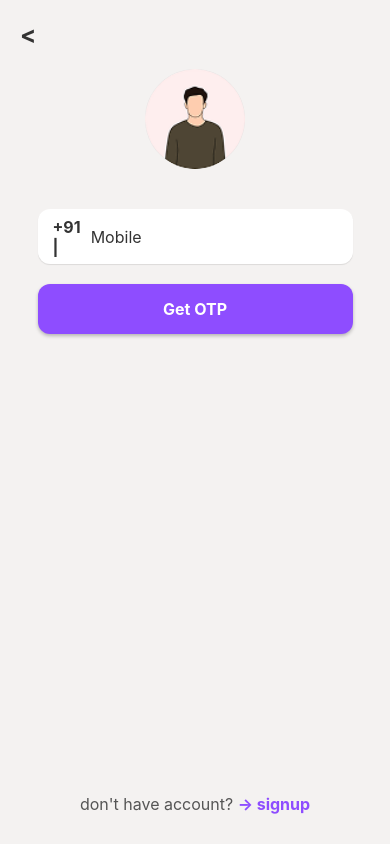
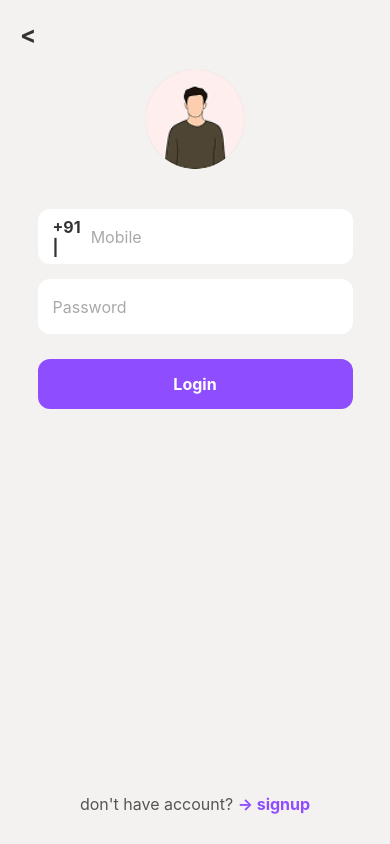
Before and after one commit to Amankumar140/SmartBus_FullStack, a React Native app in the folder App/: screen /Login in a window 390 px wide. Built offline with nearby package versions, Linux system fonts and the light colour scheme.

Commit message:
login signup is established

```diff
--- a/App/src/Screens/Login_Signup/LoginScreen.jsx
+++ b/App/src/Screens/Login_Signup/LoginScreen.jsx
@@ -1,4 +1,4 @@
-import React, { useState, useRef } from 'react';
+import React, { useState } from 'react';
 import {
   StyleSheet,
   View,
@@ -9,27 +9,44 @@ import {
   KeyboardAvoidingView,
   Platform,
 } from 'react-native';
-
 import { SafeAreaView } from 'react-native-safe-area-context';
+import apiClient from '../../api/client'; // 1. Import the API client
+import AsyncStorage from '@react-native-async-storage/async-storage'; // 2. Import AsyncStorage
 
 const LoginScreen = ({ navigation, onLogin }) => {
   const [mobileNumber, setMobileNumber] = useState('');
-  const [otp, setOtp] = useState(Array(6).fill(''));
-  const [showOtpInput, setShowOtpInput] = useState(false); // State to control OTP input visibility
-  const otpInputs = useRef([]);
+  const [password, setPassword] = useState(''); // 3. State for the password input
+  const [error, setError] = useState('');       // 4. State for displaying errors
 
-  const handleGetOtp = () => {
-    // In a real app, you'd send an API request here to get OTP
-    console.log('Get OTP for:', mobileNumber);
-    // For now, let's just simulate showing the OTP input
-    setShowOtpInput(true);
-    // You'd also start a resend timer here
-  };
+  const handleLogin = async () => {
+    setError(''); // Clear previous errors
+    if (!mobileNumber || !password) {
+      return setError('Please provide mobile number and password.');
+    }
 
-  const handleLogin = () => {
-    const otpValue = otp.join('');
-    console.log('Verifying OTP:', otpValue);
-    onLogin();
+    try {
+      // 5. Make a POST request to the backend's login endpoint
+      const response = await apiClient.post('/auth/login', {
+        mobile_no: mobileNumber,
+        password: password,
+      });
+
+      // 6. Extract the token from the response
+      const token = response.data.token;
+
+      // 7. Save the token securely to the device's storage
+      await AsyncStorage.setItem('user_token', token);
+      console.log('Token saved successfully');
+
+      // 8. If login succeeds, call onLogin to switch to the main app
+      onLogin();
+
+    } catch (err) {
+      // 9. If the API call fails, catch the error
+      const errorMessage = err.response?.data?.message || 'Invalid credentials or server error.';
+      console.error('Login failed:', errorMessage);
+      setError(errorMessage);
+    }
   };
 
   return (
@@ -40,14 +57,13 @@ const LoginScreen = ({ navigation, onLogin }) => {
       >
         <View style={styles.header}>
           <TouchableOpacity onPress={() => navigation.navigate('Landing')}>
-            <Text style={styles.backButton}>&lt;</Text>{' '}
-            {/* Placeholder for back arrow */}
+            <Text style={styles.backButton}>&lt;</Text>
           </TouchableOpacity>
         </View>
 
         <View style={styles.content}>
           <Image
-            source={require('../../Assets/Profile/avatarLogin.png')} // Make sure this path is correct
+            source={require('../../Assets/Profile/avatarLogin.png')}
             style={styles.avatar}
           />
 
@@ -57,6 +73,7 @@ const LoginScreen = ({ navigation, onLogin }) => {
               <TextInput
                 style={styles.mobileInput}
                 placeholder="Mobile"
+                placeholderTextColor="#A9A9A9"
                 keyboardType="phone-pad"
                 value={mobileNumber}
                 onChangeText={setMobileNumber}
@@ -64,65 +81,22 @@ const LoginScreen = ({ navigation, onLogin }) => {
               />
             </View>
 
-            <TouchableOpacity
-              style={styles.getOtpButton}
-              onPress={handleGetOtp}
-              disabled={mobileNumber.length !== 10}
-            >
-              <Text style={styles.buttonText}>Get OTP</Text>
+            {/* 10. Added a new password input field */}
+            <TextInput
+              style={styles.input}
+              placeholder="Password"
+              placeholderTextColor="#A9A9A9"
+              value={password}
+              onChangeText={setPassword}
+              secureTextEntry // This hides the password characters
+            />
+
+            {/* 11. Conditionally display an error message */}
+            {error ? <Text style={styles.errorText}>{error}</Text> : null}
+
+            <TouchableOpacity style={styles.loginButton} onPress={handleLogin}>
+              <Text style={styles.buttonText}>Login</Text>
             </TouchableOpacity>
-
-            {showOtpInput && (
-              <View style={styles.otpSection}>
-                <TouchableOpacity
-                  onPress={() => console.log('Resend OTP pressed')}
-                  style={styles.resendOtpButton}
-                >
-                  <Text style={styles.resendOtpText}>resend in 30s</Text>
-                </TouchableOpacity>
-
-                <Text style={styles.otpLabel}>Enter OTP</Text>
-                <View style={styles.otpInputContainer}>
-                  {/* For individual boxes, you'd render 6 TextInput components */}
-                  {otp.map((digit, index) => (
-                    <TextInput
-                      key={index}
-                      ref={ref => (otpInputs.current[index] = ref)}
-                      style={styles.otpInputBox}
-                      keyboardType="number-pad"
-                      maxLength={1}
-                      value={digit}
-                      onChangeText={text => {
-                        const newOtp = [...otp];
-                        newOtp[index] = text;
-                        setOtp(newOtp);
-
-                        if (text && index < 5) {
-                          otpInputs.current[index + 1].focus(); // move to next box
-                        }
-                      }}
-                      onKeyPress={({ nativeEvent }) => {
-                        if (
-                          nativeEvent.key === 'Backspace' &&
-                          !otp[index] &&
-                          index > 0
-                        ) {
-                          otpInputs.current[index - 1].focus(); // move back
-                        }
-                      }}
-                    />
-                  ))}
-                </View>
-
-                <TouchableOpacity
-                  style={styles.loginButton}
-                  onPress={handleLogin}
-                  disabled={otp.length !== 6}
-                >
-                  <Text style={styles.buttonText}>Login</Text>
-                </TouchableOpacity>
-              </View>
-            )}
           </View>
         </View>
 
@@ -137,12 +111,12 @@ const LoginScreen = ({ navigation, onLogin }) => {
   );
 };
 
-export default LoginScreen;
-
+// ... copy the full styles object from your original file ...
+// Make sure to add/update these styles:
 const styles = StyleSheet.create({
   container: {
     flex: 1,
-    backgroundColor: '#F4F2F1', // Consistent background
+    backgroundColor: '#F4F2F1',
   },
   keyboardAvoidingView: {
     flex: 1,
@@ -164,9 +138,9 @@ const styles = StyleSheet.create({
   avatar: {
     width: 100,
     height: 100,
-    borderRadius: 50, // Makes it circular
+    borderRadius: 50,
     marginBottom: 40,
-    backgroundColor: '#E0E0E0', // Placeholder background for avatar
+    backgroundColor: '#E0E0E0',
   },
   inputGroup: {
     width: '90%',
@@ -179,12 +153,8 @@ const styles = StyleSheet.create({
     backgroundColor: '#FFFFFF',
     borderRadius: 12,
     paddingHorizontal: 15,
-    marginBottom: 20,
+    marginBottom: 15, // Reduced margin
     height: 55,
-    shadowColor: '#000',
-    shadowOffset: { width: 0, height: 1 },
-    shadowOpacity: 0.1,
-    shadowRadius: 1,
     elevation: 2,
   },
   countryCode: {
@@ -198,66 +168,14 @@ const styles = StyleSheet.create({
     fontSize: 16,
     color: '#333',
   },
-  getOtpButton: {
+  input: { // A new generic style for inputs like Password
     width: '100%',
-    backgroundColor: '#8E4DFF',
-    paddingVertical: 15,
-    borderRadius: 12,
-    alignItems: 'center',
-    justifyContent: 'center',
-    marginBottom: 20,
-    shadowColor: '#000',
-    shadowOffset: { width: 0, height: 2 },
-    shadowOpacity: 0.25,
-    shadowRadius: 3.84,
-    elevation: 5,
-  },
-  buttonText: {
-    color: '#FFFFFF',
-    fontSize: 16,
-    fontWeight: 'bold',
-  },
-  otpSection: {
-    width: '100%',
-    alignItems: 'center',
-  },
-  resendOtpButton: {
-    alignSelf: 'flex-end', // Aligns to the right
-    marginBottom: 20,
-    paddingRight: 5, // Small padding for better touch area
-  },
-  resendOtpText: {
-    color: '#8E4DFF',
-    fontSize: 14,
-    textDecorationLine: 'underline',
-  },
-  otpLabel: {
-    fontSize: 16,
-    color: '#333',
-    alignSelf: 'flex-start', // Aligns to the left
-    marginBottom: 10,
-  },
-  otpInputContainer: {
-    flexDirection: 'row',
-    justifyContent: 'space-between', // Distributes boxes evenly
-    width: '100%', // Take full width
-    marginBottom: 30,
-  },
-  otpInputBox: {
-    width: 45, // Fixed width for each box
-    height: 55,
     backgroundColor: '#FFFFFF',
     borderRadius: 12,
-    textAlign: 'center',
-    fontSize: 20,
-    fontWeight: 'bold',
-    color: '#333',
-    borderWidth: 1,
-    borderColor: '#E0E0E0',
-    shadowColor: '#000',
-    shadowOffset: { width: 0, height: 1 },
-    shadowOpacity: 0.1,
-    shadowRadius: 1,
+    padding: 15,
+    marginBottom: 15,
+    fontSize: 16,
+    height: 55,
     elevation: 2,
   },
   loginButton: {
@@ -267,17 +185,19 @@ const styles = StyleSheet.create({
     borderRadius: 12,
     alignItems: 'center',
     justifyContent: 'center',
-    shadowColor: '#000',
-    shadowOffset: { width: 0, height: 2 },
-    shadowOpacity: 0.25,
-    shadowRadius: 3.84,
+    marginTop: 10, // Added margin
     elevation: 5,
+  },
+  buttonText: {
+    color: '#FFFFFF',
+    fontSize: 16,
+    fontWeight: 'bold',
   },
   signupLinkContainer: {
     flexDirection: 'row',
     justifyContent: 'center',
     alignItems: 'center',
-    marginTop: 'auto', // Pushes to the bottom
+    marginTop: 'auto',
     marginBottom: 30,
   },
   signupText: {
@@ -289,4 +209,11 @@ const styles = StyleSheet.create({
     color: '#8E4DFF',
     fontWeight: 'bold',
   },
+  errorText: {
+    color: 'red',
+    marginBottom: 10,
+    textAlign: 'center',
+  },
 });
+
+export default LoginScreen;
--- a/App/src/Screens/Login_Signup/SignupScreen.jsx
+++ b/App/src/Screens/Login_Signup/SignupScreen.jsx
@@ -1,30 +1,54 @@
 import React, { useState } from 'react';
 import {
-  StyleSheet,
   View,
   Text,
+  StyleSheet,
+  TouchableOpacity,
   Image,
-
+  ScrollView,
   TextInput,
-  TouchableOpacity,
   KeyboardAvoidingView,
   Platform,
-  ScrollView,
 } from 'react-native';
 import { SafeAreaView } from 'react-native-safe-area-context';
+import Icon from 'react-native-vector-icons/MaterialCommunityIcons';
+import apiClient from '../../api/client'; // 1. Import our API client
 
-const SignupScreen = ({navigation, onLogin }) => {
+const SignupScreen = ({ navigation, onLogin }) => {
   const [name, setName] = useState('');
   const [mobile, setMobile] = useState('');
   const [age, setAge] = useState('');
-  const [region, setRegion] = useState('');
+  // const [region, setRegion] = useState('');
   const [email, setEmail] = useState('');
+  const [password, setPassword] = useState(''); // 2. Add state for the password
+  const [error, setError] = useState('');       // 3. Add state to display errors
 
-  const handleSignup = () => {
-    const userDetails = { name, mobile, age, region, email };
-    console.log('Signing up with details:', userDetails);
-    onLogin();
-    // In a real app, you'd send this data to your backend
+  const handleSignup = async () => {
+    setError(''); // Clear previous errors before a new attempt
+    const userDetails = {
+      name: name,
+      mobile_no: mobile,
+      age: age ? parseInt(age) : undefined,
+      // region_of_commute: region,
+      email: email,
+      password: password,
+    };
+
+    try {
+      // 4. Make a POST request to the signup endpoint
+      const response = await apiClient.post('/auth/signup', userDetails);
+
+      console.log('Signup successful:', response.data.message);
+
+      // 5. If signup succeeds, call onLogin() to enter the main app
+      onLogin();
+
+    } catch (err) {
+      // 6. If the API call fails, catch the error
+      const errorMessage = err.response?.data?.message || 'An unexpected error occurred.';
+      console.error('Signup failed:', errorMessage);
+      setError(errorMessage); // Set the error message to display to the user
+    }
   };
 
   return (
@@ -33,63 +57,33 @@ const SignupScreen = ({navigation, onLogin }) => {
         style={{ flex: 1 }}
         behavior={Platform.OS === 'ios' ? 'padding' : 'height'}>
         <View style={styles.header}>
-          <TouchableOpacity onPress={() =>  navigation.navigate("Login")}>
+          <TouchableOpacity onPress={() => navigation.navigate("Login")}>
             <Text style={styles.backButton}>&lt;</Text>
           </TouchableOpacity>
         </View>
 
-        {/* ScrollView allows content to scroll when keyboard is open */}
         <ScrollView contentContainerStyle={styles.content}>
           <Image
-            source={require('../../Assets/Profile/avatarLogin.png')} // Reusing the same asset
+            source={require('../../Assets/Profile/avatarLogin.png')}
             style={styles.avatar}
           />
 
-          <TextInput
-            style={styles.input}
-            placeholder="Name"
-            value={name}
-            placeholderTextColor="#A9A9A9"
-            onChangeText={setName}
-            autoCapitalize="words"
-          />
-          <TextInput
-            style={styles.input}
-            placeholder="Mobile"
-            value={mobile}
-            onChangeText={setMobile}
-            placeholderTextColor="#A9A9A9"
-            keyboardType="phone-pad"
-            maxLength={10}
-          />
-          <TextInput
-            style={styles.input}
-            placeholder="Age"
-            value={age}
-            onChangeText={setAge}
-            placeholderTextColor="#A9A9A9"
-            keyboardType="number-pad"
-          />
+          <TextInput style={styles.input} placeholder="Name" value={name} onChangeText={setName} placeholderTextColor="#A9A9A9" />
+          <TextInput style={styles.input} placeholder="Mobile" value={mobile} onChangeText={setMobile} placeholderTextColor="#A9A9A9" keyboardType="phone-pad" maxLength={10} />
+          <TextInput style={styles.input} placeholder="Age" value={age} onChangeText={setAge} placeholderTextColor="#A9A9A9" keyboardType="number-pad" />
 
-          {/* This is a placeholder for the Region dropdown */}
-          <TouchableOpacity
-            style={styles.input}
-            onPress={() => console.log('Open Region Picker!')}>
-            <Text style={region ? styles.inputText : styles.placeholderText}>
-              {region || 'Region of daily commute'}
-            </Text>
+          {/* <TouchableOpacity style={styles.input} onPress={() => console.log('Open Region Picker!')}>
+            <Text style={region ? styles.inputText : styles.placeholderText}>{region || 'Region of daily commute'}</Text>
             <Text style={styles.dropdownArrow}>▼</Text>
-          </TouchableOpacity>
+          </TouchableOpacity> */}
 
-          <TextInput
-            style={styles.input}
-            placeholder="Email (optional)"
-            value={email}
-            onChangeText={setEmail}
-            placeholderTextColor="#A9A9A9"
-            keyboardType="email-address"
-            autoCapitalize="none"
-          />
+          <TextInput style={styles.input} placeholder="Email (optional)" value={email} onChangeText={setEmail} placeholderTextColor="#A9A9A9" keyboardType="email-address" />
+
+          {/* 7. Add the new password input field */}
+          <TextInput style={styles.input} placeholder="Password" value={password} onChangeText={setPassword} placeholderTextColor="#A9A9A9" secureTextEntry />
+
+          {/* 8. Conditionally display an error message if one exists */}
+          {error ? <Text style={styles.errorText}>{error}</Text> : null}
 
           <TouchableOpacity style={styles.signupButton} onPress={handleSignup}>
             <Text style={styles.buttonText}>Sign up now</Text>
@@ -100,10 +94,12 @@ const SignupScreen = ({navigation, onLogin }) => {
   );
 };
 
+// 9. Add a style for the error text
 const styles = StyleSheet.create({
+  // ... your other styles ...
   container: {
     flex: 1,
-    backgroundColor: '#F4F2F1', // Consistent background
+    backgroundColor: '#F4F2F1',
   },
   header: {
     padding: 20,
@@ -117,7 +113,7 @@ const styles = StyleSheet.create({
   content: {
     alignItems: 'center',
     paddingHorizontal: 30,
-    paddingBottom: 40, // Add padding at the bottom
+    paddingBottom: 40,
   },
   avatar: {
     width: 100,
@@ -140,7 +136,7 @@ const styles = StyleSheet.create({
     shadowOpacity: 0.1,
     shadowRadius: 2,
     elevation: 2,
-    justifyContent: 'center', // For the dropdown placeholder
+    justifyContent: 'center',
   },
   placeholderText: {
     color: '#A9A9A9',
@@ -175,6 +171,11 @@ const styles = StyleSheet.create({
     fontSize: 16,
     fontWeight: 'bold',
   },
+  errorText: {
+    color: 'red',
+    marginBottom: 10,
+    textAlign: 'center',
+  }
 });
 
 export default SignupScreen;
--- a/App/src/api/client.js
+++ b/App/src/api/client.js
@@ -2,7 +2,7 @@ import axios from 'axios';
 
 // IMPORTANT: For Android Emulator, 'localhost' is the emulator itself.
 // To connect to the computer where your server is running, you must use this special IP address.
-const API_BASE_URL = 'http://10.0.2.2:3001/api';
+const API_BASE_URL = 'http://192.168.0.108:3001/api';
 
 const apiClient = axios.create({
   baseURL: API_BASE_URL,
```
